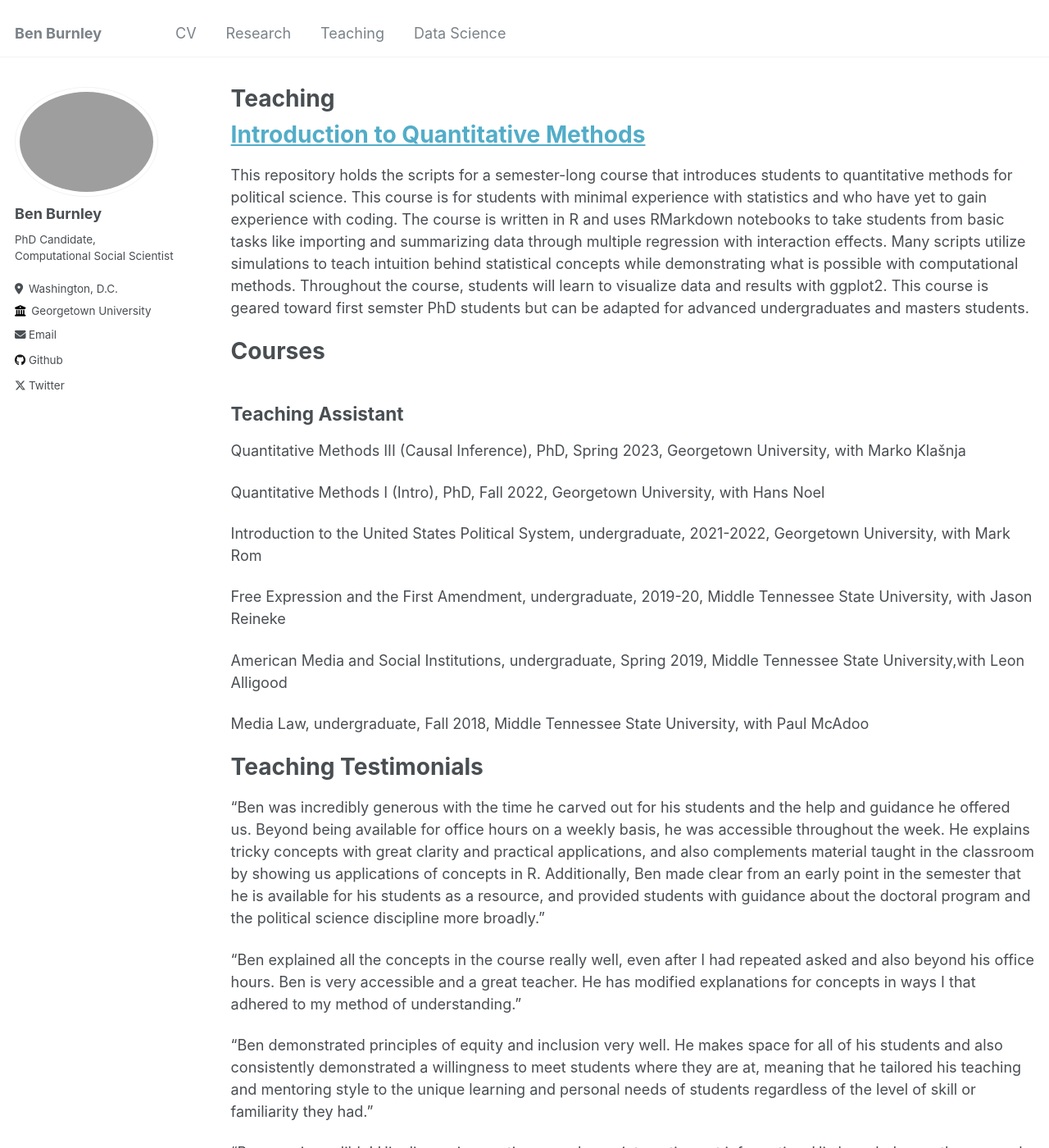
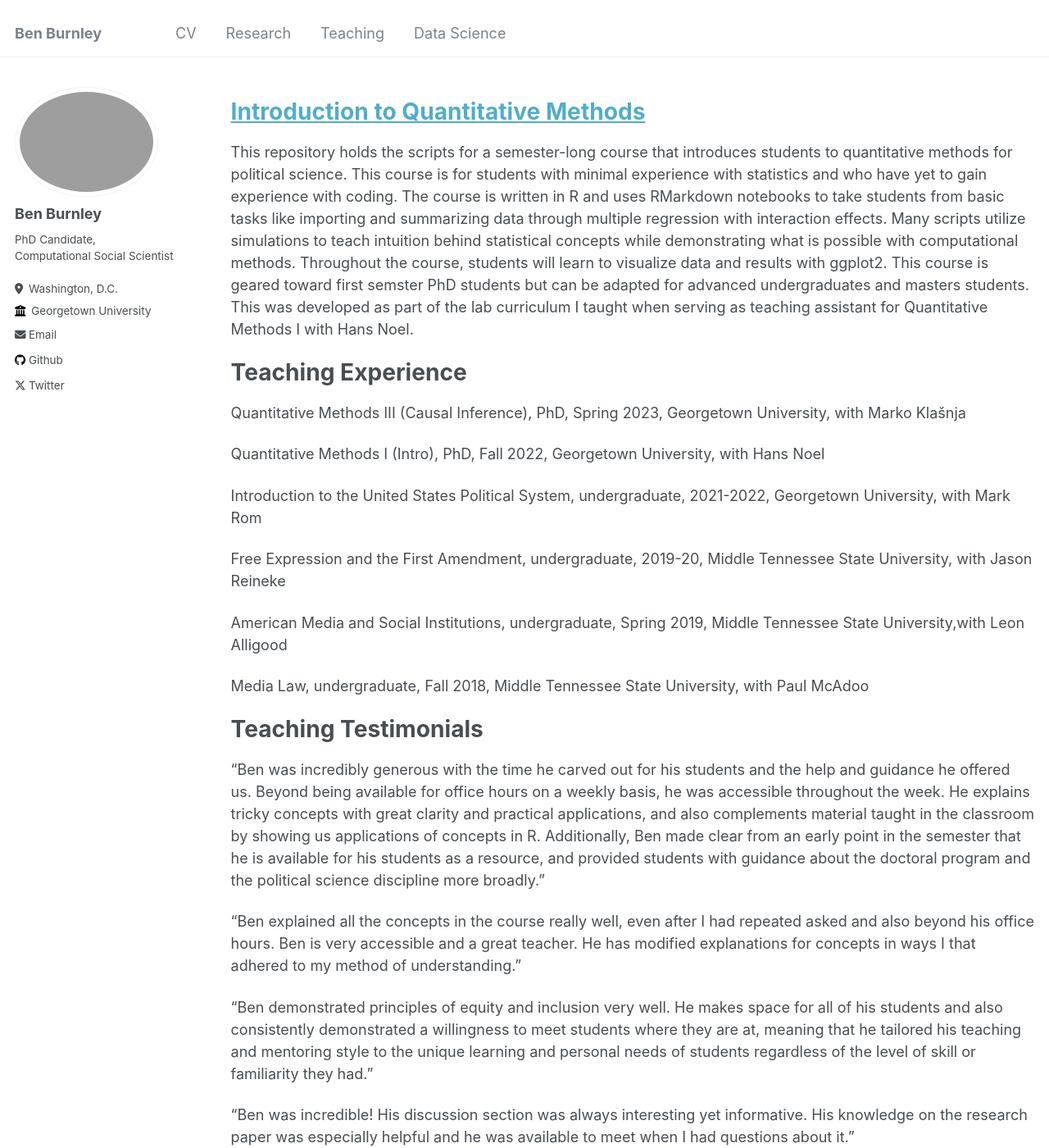
Before and after one commit to benjaminrburnley/benjaminrburnley.github.io, a Jekyll site: the page built from _pages/teaching.md, in a window 1280 px wide and 1400 px high. Shown: the whole window at 82% size. Built offline with Jekyll 4.4.1, drawn with Linux system fonts in a browser that asks for light colours; some of the changed text lies outside the part shown.

Commit message:
quick fix

```diff
--- a/_config.yml
+++ b/_config.yml
@@ -113,7 +113,7 @@ atom_feed:
 
 
 # SEO Related
-google_site_verification :
+google_site_verification : ["Ben Burnley Georgetown", "Benjamin Burnley Georgetown"]
 bing_site_verification   :
 alexa_site_verification  :
 yandex_site_verification :
--- a/_pages/teaching.md
+++ b/_pages/teaching.md
@@ -1,17 +1,17 @@
 ---
 layout: archive
-title: "Teaching"
+title: ""
 permalink: /teaching/
 author_profile: true
 ---
 
 # [Introduction to Quantitative Methods](https://github.com/benjaminrburnley/intro_to_quant_methods)
 
-This repository holds the scripts for a semester-long course that introduces students to quantitative methods for political science. This course is for students with minimal experience with statistics and who have yet to gain experience with coding. The course is written in R and uses RMarkdown notebooks to take students from basic tasks like importing and summarizing data through multiple regression with interaction effects. Many scripts utilize simulations to teach intuition behind statistical concepts while demonstrating what is possible with computational methods. Throughout the course, students will learn to visualize data and results with ggplot2. This course is geared toward first semster PhD students but can be adapted for advanced undergraduates and masters students.
 
-# Courses
+This repository holds the scripts for a semester-long course that introduces students to quantitative methods for political science. This course is for students with minimal experience with statistics and who have yet to gain experience with coding. The course is written in R and uses RMarkdown notebooks to take students from basic tasks like importing and summarizing data through multiple regression with interaction effects. Many scripts utilize simulations to teach intuition behind statistical concepts while demonstrating what is possible with computational methods. Throughout the course, students will learn to visualize data and results with ggplot2. This course is geared toward first semster PhD students but can be adapted for advanced undergraduates and masters students. This was developed as part of the lab curriculum I taught when serving as teaching assistant for Quantitative Methods I with Hans Noel.
 
-## Teaching Assistant
+# Teaching Experience
+
 Quantitative Methods III (Causal Inference), PhD, Spring 2023, Georgetown University, with Marko Klašnja
 
 Quantitative Methods I (Intro), PhD, Fall 2022, Georgetown University, with Hans Noel
@@ -34,4 +34,4 @@ Media Law, undergraduate, Fall 2018, Middle Tennessee State University, with Pau
 
 "Ben was incredible! His discussion section was always interesting yet informative. His knowledge on the research paper was especially helpful and he was available to meet when I had questions about it."
 
-Ben always validated differing opinions and supported all students equally.
+"Ben always validated differing opinions and supported all students equally."
```
Also changed, not shown: _pages/about.md (+1 -1 lines), _pages/publications.md (+1 -1 lines).
